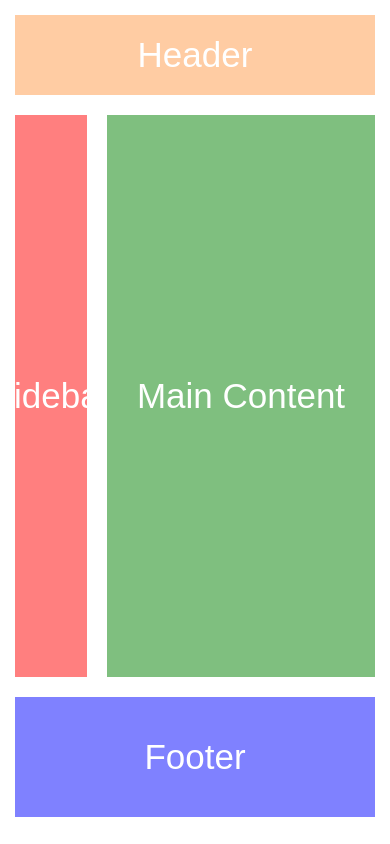
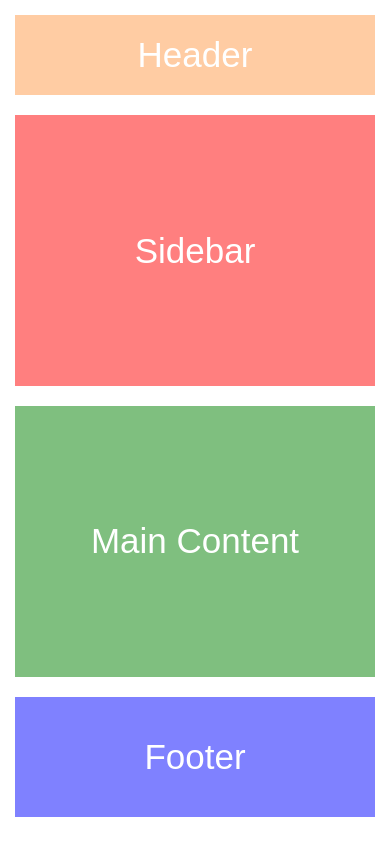
Before and after one commit to anandsimmy/grid-starter, a plain HTML site: page index.html in a window 390 px wide. Drawn offline with Linux system fonts and the light colour scheme.

Commit message:
added responsiveness to grid

```diff
--- a/main.css
+++ b/main.css
@@ -14,6 +14,16 @@ body {
     grid-template-areas: "header header"
                          "sidebar main"
                          "footer footer";
+}
+
+@media (max-width: 40rem){
+    .container{
+        grid-template-rows: 10% 1fr 1fr 15%;
+        grid-template-areas: "header header"
+                             "sidebar sidebar"
+                             "main main"
+                             "footer footer";
+    }
 }
 
 .el1 {
```
